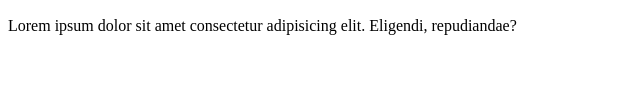
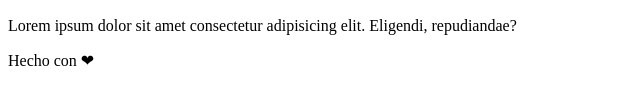
Before and after one commit to mariahuento/miweb, a plain HTML site: page index.html in a window 1280 px wide. Shown: the part 218-322 px from the top of the page, 0-640 px from the left. Drawn offline with Linux system fonts and the light colour scheme.

Commit message:
agregue footer

```diff
--- a/index.html
+++ b/index.html
@@ -20,5 +20,8 @@
         <h2>agrego un h2 </h2>
         <p>Lorem ipsum dolor sit amet consectetur adipisicing elit. Eligendi, repudiandae?</p>
     </section>
+    <footer>
+        <p>Hecho con ❤</p>
+    </footer>
 </body>
 </html>
```
